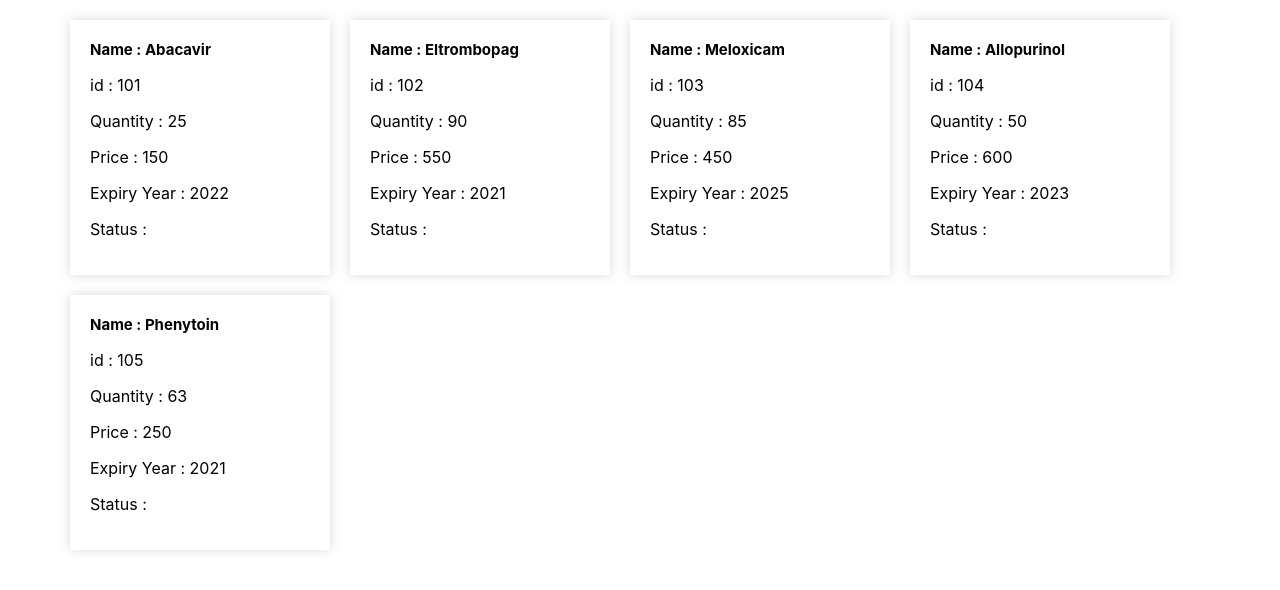
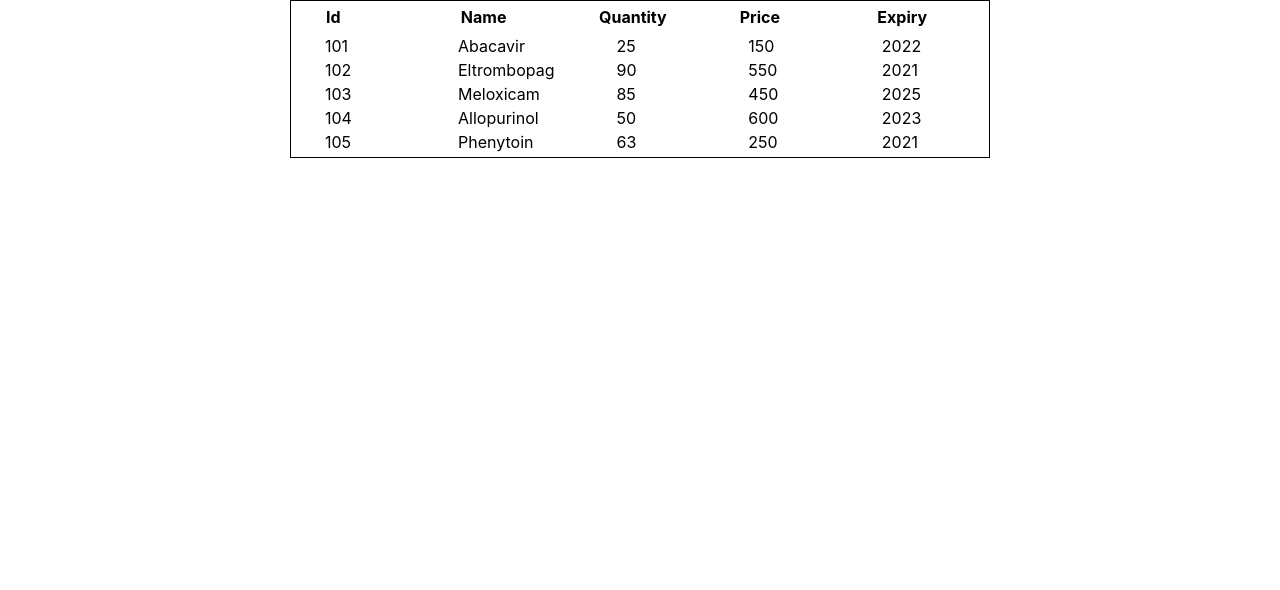
Before and after one commit to bansigadhiya/firstreactapp, a React (Create React App) app: page / in a window 1280 px wide. Shown: the top 590 px of the page. Built offline with nearby package versions, Linux system fonts and the light colour scheme.

Commit message:
table format

```diff
--- a/src/components/App.css
+++ b/src/components/App.css
@@ -1,4 +1,4 @@
-h5{
+/* h5{
   font-size: 50px;
   margin: 0;
 }
@@ -18,4 +18,21 @@ h5{
 }
 .card h5{
   font-size: 15px;
+} */
+
+table{
+  width: 700px;
+  margin: 0 auto;
+  border: 1px solid black;
 }
+table th td{
+  width: 80px;
+  padding-left: 30px;
+  padding-right: 30px;
+  text-align: left;
+}
+table tr td{
+  width: 80px;
+  padding-left: 30px;
+  padding-right: 30px;
+}
--- a/src/components/App.js
+++ b/src/components/App.js
@@ -46,38 +46,71 @@ function App() {
     ];
 
     return (
-    <div className='card-container'>
+
+      <table>
+        <th>
+          <td>Id</td>
+          <td>Name</td>
+          <td>Quantity</td>
+          <td>Price</td>
+          <td>Expiry</td>
+        </th>
+        <tr>
         {
           data.map((d) => {
            console.log(d);
            return (
-            <div className='card'>
-              <h5>
-                Name : {d.name}
-              </h5>
-              <p>
-                id : {d.id}
-              </p>
-              <p>
-                Quantity : {d.quantity}
-              </p>
-              <p>
-                Price : {d.price}
-              </p>
-              <p>
-                Expiry Year : {d.expiry}
-              </p>
-              <p>
-                Status : {d.status}
-              </p>
-            </div>
+            <tr>
+              <td>{d.id}</td>
+              <td>{d.name}</td>
+              <td>{d.quantity}</td>
+              <td>{d.price}</td>
+              <td>{d.expiry}</td>
+            </tr>
+
            )
           })
         }
+        </tr>
 
-    </div>
+      </table>
+
 
     )
+
+  // return (
+  //   <div className='card-container'>
+  //     {
+  //       data.map((d) => {
+  //         console.log(d);
+  //         return (
+  //           <div className='card'>
+  //             <h5>
+  //               Name : {d.name}
+  //             </h5>
+  //             <p>
+  //               id : {d.id}
+  //             </p>
+  //             <p>
+  //               Quantity : {d.quantity}
+  //             </p>
+  //             <p>
+  //               Price : {d.price}
+  //             </p>
+  //             <p>
+  //               Expiry Year : {d.expiry}
+  //             </p>
+  //             <p>
+  //               Status : {d.status}
+  //             </p>
+  //           </div>
+  //         )
+  //       })
+  //     }
+
+  //   </div>
+
+  // )
 }
 
 export default App;
```
Lines whose indentation alone changed are shown as unchanged.
